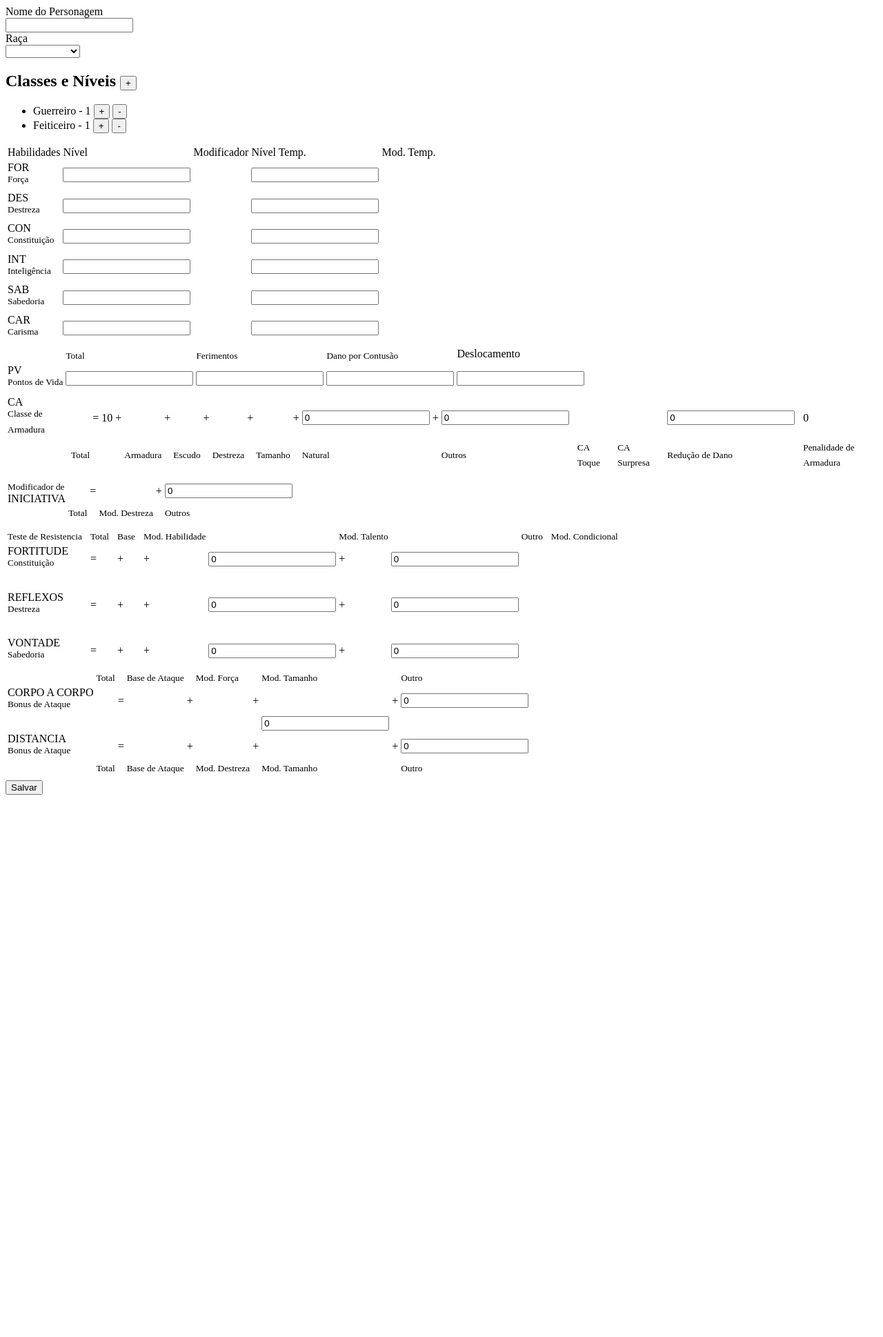
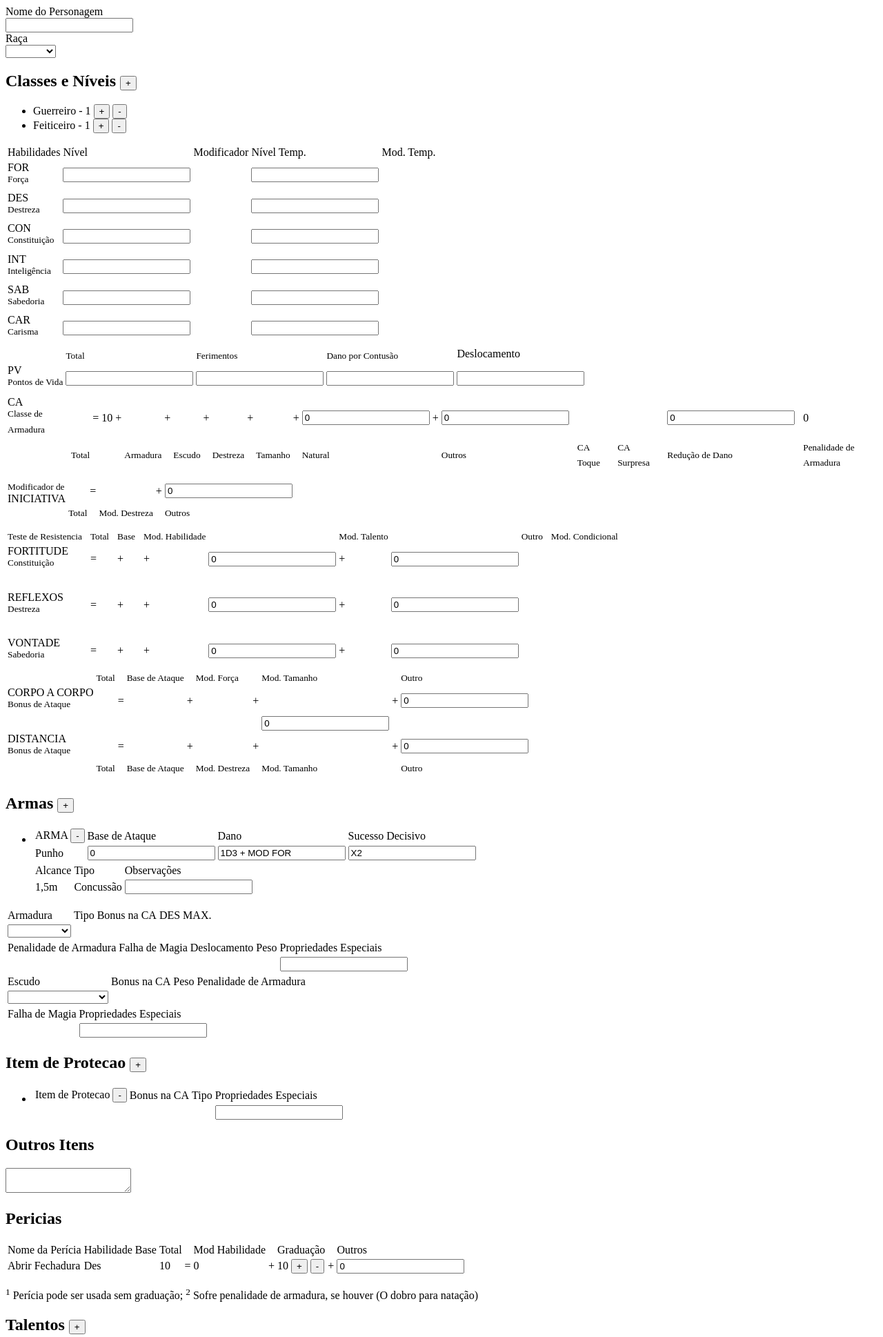
Before and after one commit to Hyurishi/DD35, a PHP site: page / in a window 1280 px wide. Shown: the top 1938 px of the page at 69% size. Before the commit the page ends 1152 px from the top, so only its background shows below. Run offline with PHP 8.4, Linux system fonts and the light colour scheme.

Commit message:
HTML pronto

```diff
--- /dev/null
+++ b/arma_ataque.php
@@ -0,0 +1,38 @@
+<h2>Armas <button type="button" class="btn-arma-plus">+</button></h2>
+<ul>
+	<li>
+		<input type="hidden" name="arma_ataque[0][arma]" value="punho">
+		<table>
+			<tr>
+				<td>ARMA <button type="button" class="btn-arma-minus">-</button></td>
+				<td>Base de Ataque</td>
+				<td>Dano</td>
+				<td>Sucesso Decisivo</td>
+			</tr>
+			<tr>
+				<td class="arma">Punho</td>
+				<td>
+					<input type="text" name="armas[0][base_ataque]" value="0" />
+				</td>
+				<td>
+					<input type="text" name="armas[0][dano]" value="1D3 + MOD FOR" />
+				</td>
+				<td>
+					<input type="text" name="armas[0][sucesso_decisivo]" value="X2" />
+				</td>
+			</tr>
+		</table>
+		<table>
+			<tr>
+				<td>Alcance</td>
+				<td>Tipo</td>
+				<td>Observações</td>
+			</tr>
+			<tr>
+				<td class="arma_alcance">1,5m</td>
+				<td class="arma_tipo">Concussão</td>
+				<td><input type="text" name="arma_ataque[0][observacoes]"></td>
+			</tr>
+		</table>
+	</li>
+</ul>
--- a/cabecalho.php
+++ b/cabecalho.php
@@ -7,6 +7,6 @@
 	Raça <br>
 	<select name="raca">
 		<option value="" ></option>
-		<option value="Humano" >Raça Humana</option>
+		<option value="Humano" >Humano</option>
 	</select>
 </label>
--- /dev/null
+++ b/ciclos_magias.php
@@ -0,0 +1,23 @@
+<h2>Ciclos de Magia</h2>
+<table>
+	<tr>
+		<td>Magias Conhecidas</td>
+		<td>CD</td>
+		<td>Ciclo</td>
+		<td>Magias por Dia</td>
+		<td>Magias Adicionais</td>
+	</tr>
+	<?php for ($i=0; $i <= 9; $i++): ?>
+		<tr>
+			<td><input type="text" name="ciclos_magias[<?php echo $i ?>][conhecidas]"></td>
+			<td><input type="text" name="ciclos_magias[<?php echo $i ?>][cd]"></td>
+			<td><?php echo $i ?></td>
+			<td><input type="text" name="ciclos_magias[<?php echo $i ?>][dia]"></td>
+			<?php if($i>0): ?>
+				<td><input type="text" name="ciclos_magias[<?php echo $i ?>][adicionais]"></td>
+			<?php  else: ?>
+				<td>0</td>
+			<?php endif ?>
+		</tr>
+	<?php endfor ?>
+</table>
--- /dev/null
+++ b/descricao.php
@@ -0,0 +1,2 @@
+<h2>Descrição</h2>
+<textarea  name="descricao"></textarea>
--- /dev/null
+++ b/equipamento_protecao.php
@@ -0,0 +1,86 @@
+<table>
+	<tr>
+		<td>Armadura</td>
+		<td>Tipo</td>
+		<td>Bonus na CA</td>
+		<td>DES MAX.</td>
+	</tr>
+	<tr>
+		<td>
+			<select name="armadura">
+				<option value=""></option>
+				<option value="acolchoada">Alcochoada</option>
+			</select>
+		</td>
+		<td class="armadura_tipo"></td>
+		<td class="armadura_bonus"></td>
+		<td class="armadura_destreza"></td>
+	</tr>
+</table>
+<table>
+	<tr>
+		<td>Penalidade de Armadura</td>
+		<td>Falha de Magia</td>
+		<td>Deslocamento</td>
+		<td>Peso</td>
+		<td>Propriedades Especiais</td>
+	</tr>
+	<tr>
+		<td class="armadura_penalidade"></td>
+		<td class="armadura_falha"></td>
+		<td class="armadura_deslocamento"></td>
+		<td class="armadura_Peso"></td>
+		<td><input type="text" name="armadura_propriedades"></td>
+	</tr>
+</table>
+<table>
+	<tr>
+		<td>Escudo</td>
+		<td>Bonus na CA</td>
+		<td>Peso</td>
+		<td>Penalidade de Armadura</td>
+	</tr>
+	<tr>
+		<td>
+			<select name="escudo">
+				<option value=""></option>
+				<option value="pequeno_madeira">Pequeno de Madeira</option>
+			</select>
+		</td>
+		<td class="escudo_bonus"></td>
+		<td class="escudo_peso"></td>
+		<td class="escudo_penalidade"></td>
+	</tr>
+</table>
+<table>
+	<tr>
+
+		<td>Falha de Magia</td>
+		<td>Propriedades Especiais</td>
+	</tr>
+	<tr>
+		<td class="escudo_falha"></td>
+		<td><input type="text" name="escudo_propriedades"></td>
+	</tr>
+</table>
+
+<h2>Item de Protecao <button type="button" class="btn-protecao-plus">+</button></h2>
+<ul>
+	<li>
+		<input type="hidden" name="item_protecao[0][protecao]" value="anel_protecao">
+		<table>
+			<tr>
+				<td>Item de Protecao <button type="button" class="btn-protecao-minus">-</button></td>
+				<td>Bonus na CA</td>
+				<td>Tipo</td>
+				<td>Propriedades Especiais</td>
+			</tr>
+			<tr>
+				<td class="protecao_item"></td>
+				<td class="protecao_bonus"></td>
+				<td class="protecao_tipo"></td>
+				<td><input type="text" name="protecao_propriedades[0][observacoes]"></td>
+			</tr>
+		</table>
+	</li>
+</ul>
--- /dev/null
+++ b/idiomas.php
@@ -0,0 +1,8 @@
+<h2>Idiomas <button type="button" class="btn-idioma-plus">+</button></h2>
+<ul>
+	<li>
+		<button type="button" class="btn-idioma-minus">-</button>
+		Comum
+		<input type="hidden" name="idiomas[0][idioma]" value="comum">
+	</li>
+</ul>
--- a/index.php
+++ b/index.php
@@ -13,7 +13,6 @@
 		<?php include_once "cabecalho.php" ?>
 	</div>
 
-
 	<!-- Niveis e Classes -->
 	<div>
 		<?php include_once "niveis_classes.php" ?>
@@ -21,7 +20,7 @@
 
 	<!-- Habilidades -->
 	<div>
-		<?php include_once "Habilidades.php" ?>
+		<?php include_once "habilidades.php" ?>
 	</div>
 
 	<!-- Base de Combate -->
@@ -40,7 +39,52 @@
 
 		<!-- Base de Ataque -->
 		<?php include_once "base_ataque.php" ?>
+	</div>
 
+	<div>
+		<!-- Arma -->
+		<?php include_once "arma_ataque.php" ?>
+
+		<!-- Equipamento Protecao -->
+		<?php include_once "equipamento_protecao.php" ?>
+
+		<!-- Outros Equipamentos -->
+		<?php include_once "outros_itens.php" ?>
+	</div>
+
+		<!-- Pericias -->
+	<div>
+		<?php include_once "pericias.php" ?>
+	</div>
+
+	<!-- Talentos -->
+	<div>
+		<?php include_once "talentos.php" ?>
+	</div>
+
+	<!-- Caracteristicas Raciais -->
+	<div>
+		<?php include_once "raciais_classes.php" ?>
+	</div>
+
+	<!-- Idiomas -->
+	<div>
+		<?php include_once "idiomas.php" ?>
+	</div>
+
+
+	<div>
+		<!-- Magias -->
+		<?php include_once "magias.php" ?>
+
+		<!-- Ciclo de Magias -->
+		<?php include_once "ciclos_magias.php" ?>
+
+	</div>
+
+	<!-- Descricao -->
+	<div>
+		<?php include_once "descricao.php" ?>
 	</div>
 
 	<button type="submit">Salvar</button>
--- /dev/null
+++ b/magias.php
@@ -0,0 +1,8 @@
+<h2>Magias <button type="button" class="btn-magia-plus">+</button></h2>
+<ul>
+	<li>
+		<button type="button" class="btn-magia-minus">-</button>
+		1 - Misseis Magicos - Dispara misseis magicos
+		<input type="hidden" name="magias[0][magia]" value="misseis_magicos">
+	</li>
+</ul>
--- /dev/null
+++ b/outros_itens.php
@@ -0,0 +1,2 @@
+<h2>Outros Itens</h2>
+<textarea  name="outros_itens"></textarea>
--- /dev/null
+++ b/pericias.php
@@ -0,0 +1,37 @@
+<h2>Pericias</h2>
+<table>
+	<tr>
+		<td>Nome da Perícia</td>
+		<td>Habilidade Base</td>
+		<td>Total</td>
+		<td>&nbsp;</td>
+		<td>Mod Habilidade</td>
+		<td>&nbsp;</td>
+		<td>Graduação</td>
+		<td>&nbsp;</td>
+		<td>Outros</td>
+	</tr>
+
+	<tr>
+		<input type="hidden" name="pericias[0][pericia]" value="abrir_fechadura">
+
+		<td>Abrir Fechadura</td>
+		<td>Des</td>
+		<td>10</td>
+		<td>=</td>
+		<td>0</td>
+		<td>+</td>
+		<td>
+			<span class="pericia_graducao">10</span>
+			<button type="button" class="btn-pericia-plus">+</button>
+			<button type="button" class="btn-pericia-minus">-</button>
+		</td>
+		<td>+</td>
+		<td>
+			<input type="text" name="pericias[0][outros]" value="0">
+		</td>
+	</tr>
+</table>
+<p>
+	<sup>1</sup> Perícia pode ser usada sem graduação; <sup>2</sup> Sofre penalidade de armadura, se houver (O dobro para natação)
+</p>
--- /dev/null
+++ b/raciais_classes.php
@@ -0,0 +1,6 @@
+<h2>Caracteristicas Racias</h2>
+<ul>
+	<li>
+		Talento Extra - Ganha um talento extra CARAMBA!
+	</li>
+</ul>
--- /dev/null
+++ b/talentos.php
@@ -0,0 +1,8 @@
+<h2>Talentos <button type="button" class="btn-talento-plus">+</button></h2>
+<ul>
+	<li>
+		<button type="button" class="btn-talento-minus">-</button>
+		Ataque Poderoso - Remova até 5 pontos do seu bônus <b>base</b> de ataque e acrescenta no dano
+		<input type="hidden" name="talentos[0][talento]" value="ataque_poderoso">
+	</li>
+</ul>
```
